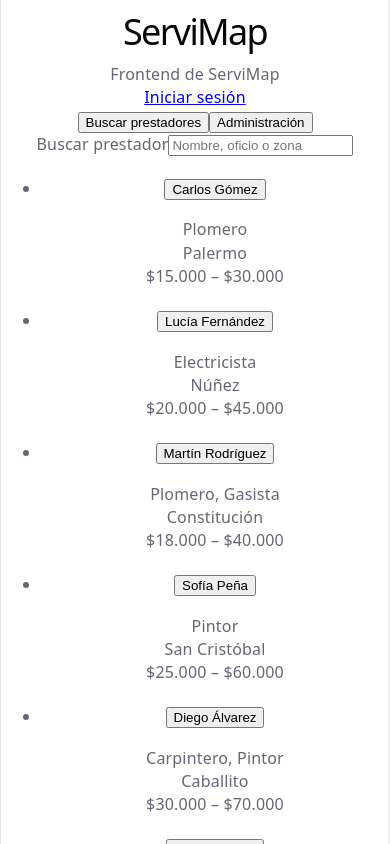
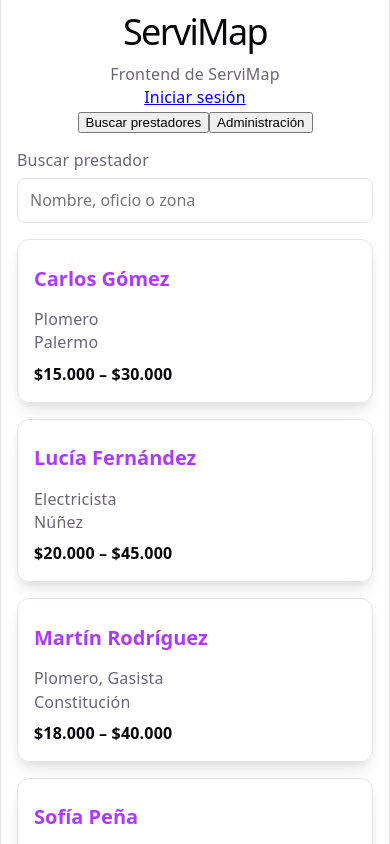
Before and after one commit to orianalinaferrari/servimap-frontend, a React (Vite) app: page / in a window 390 px wide. Shown: the top 844 px of the page. Built offline with nearby package versions, Linux system fonts and the light colour scheme; no server answers.

Commit message:
Hacer responsive la lista de prestadores

```diff
--- a/src/App.css
+++ b/src/App.css
@@ -0,0 +1,82 @@
+/* ===== F-25: Buscador de prestadores ===== */
+
+.buscador {
+  display: flex;
+  flex-direction: column;
+  gap: 16px;
+  padding: 16px;
+  text-align: left;
+}
+
+.buscador-campo {
+  display: flex;
+  flex-direction: column;
+  gap: 6px;
+}
+
+.buscador-campo input {
+  width: 100%;
+  box-sizing: border-box;
+  min-height: 44px;
+  padding: 10px 12px;
+  border: 1px solid var(--border);
+  border-radius: 8px;
+  font: inherit;
+}
+
+.lista-prestadores {
+  list-style: none;
+  margin: 0;
+  padding: 0;
+  display: grid;
+  grid-template-columns: 1fr;
+  gap: 16px;
+}
+
+.tarjeta-prestador {
+  padding: 16px;
+  border: 1px solid var(--border);
+  border-radius: 12px;
+  box-shadow: var(--shadow);
+}
+
+.tarjeta-prestador h3 {
+  margin: 0 0 8px;
+}
+
+.boton-nombre {
+  min-height: 44px;
+  padding: 0;
+  border: 0;
+  background: none;
+  color: var(--accent);
+  font: inherit;
+  font-size: 20px;
+  font-weight: 600;
+  text-align: left;
+  cursor: pointer;
+}
+
+.boton-nombre:hover {
+  text-decoration: underline;
+}
+
+.tarjeta-precio {
+  margin-top: 8px;
+  font-weight: 600;
+  color: var(--text-h);
+}
+
+/* Tablet: 2 columnas */
+@media (min-width: 640px) {
+  .lista-prestadores {
+    grid-template-columns: repeat(2, 1fr);
+  }
+}
+
+/* Computador: 3 columnas */
+@media (min-width: 1024px) {
+  .lista-prestadores {
+    grid-template-columns: repeat(3, 1fr);
+  }
+}
--- a/src/components/BuscadorPrestadores.jsx
+++ b/src/components/BuscadorPrestadores.jsx
@@ -23,7 +23,8 @@ export function BuscadorPrestadores({ prestadores, calificaciones = [] }) {
   }
 
   return (
-    <section>
+    <section className="buscador">
+      <div className="buscador-campo">
         <label htmlFor="busqueda">Buscar prestador</label>
         <input
           id="busqueda"
@@ -32,15 +33,18 @@ export function BuscadorPrestadores({ prestadores, calificaciones = [] }) {
           onChange={(evento) => setTermino(evento.target.value)}
           placeholder="Nombre, oficio o zona"
         />
+      </div>
+
       {resultados.length === 0 ? (
         <p>No se encontraron prestadores para "{termino}"</p>
       ) : (
-        <ul>
+        <ul className="lista-prestadores">
           {resultados.map((prestador) => (
-            <li key={prestador.id}>
+            <li key={prestador.id} className="tarjeta-prestador">
               <h3>
                 <button
                   type="button"
+                  className="boton-nombre"
                   onClick={() => setPrestadorSeleccionadoId(prestador.id)}
                 >
                   {prestador.nombre}
@@ -48,7 +52,7 @@ export function BuscadorPrestadores({ prestadores, calificaciones = [] }) {
               </h3>
               <p>{prestador.oficios.join(', ')}</p>
               <p>{prestador.zonaCobertura}</p>
-              <p>
+              <p className="tarjeta-precio">
                 ${prestador.precioMin.toLocaleString('es-AR')} – $
                 {prestador.precioMax.toLocaleString('es-AR')}
               </p>
```
Lines whose indentation alone changed are shown as unchanged.
